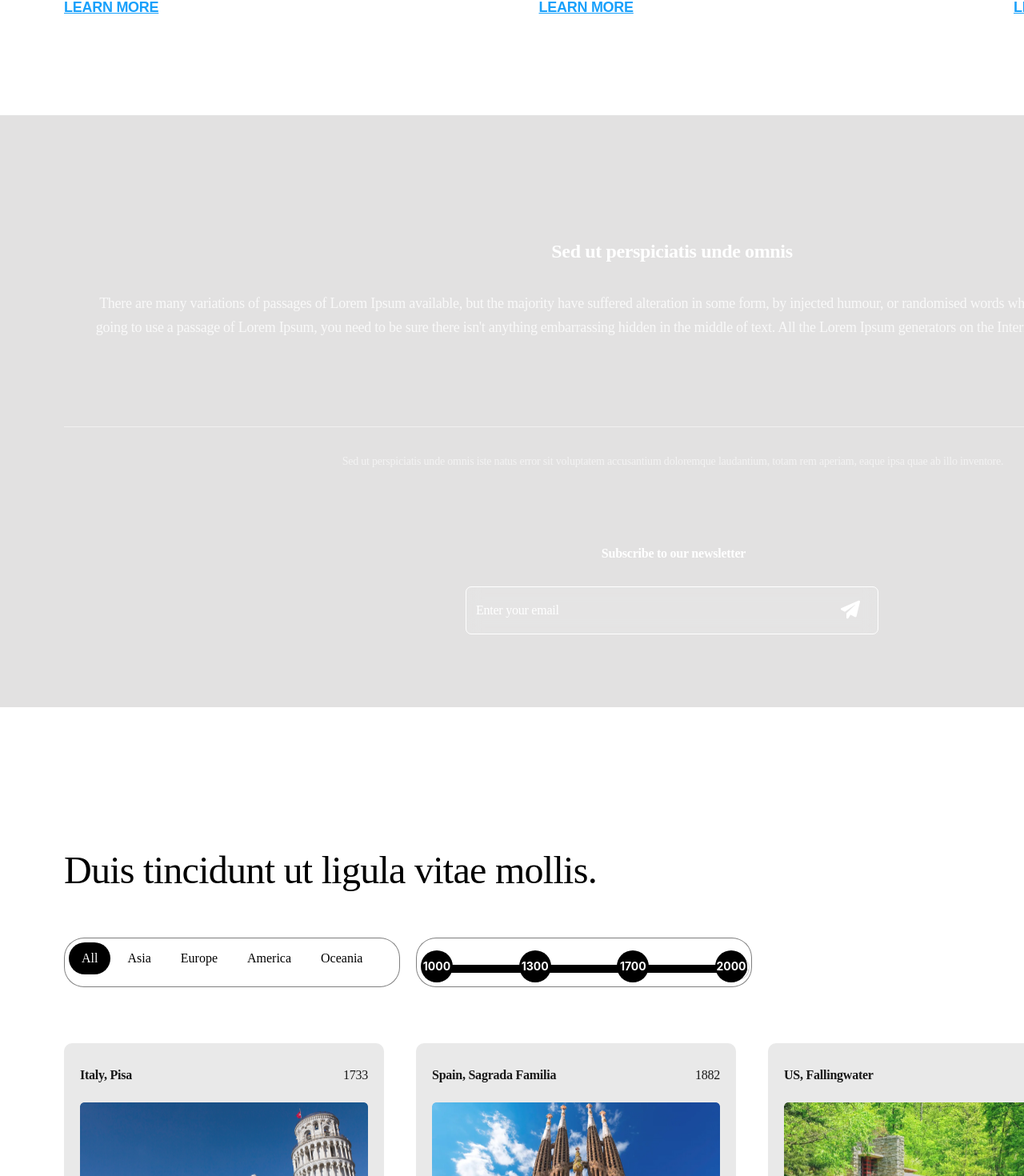
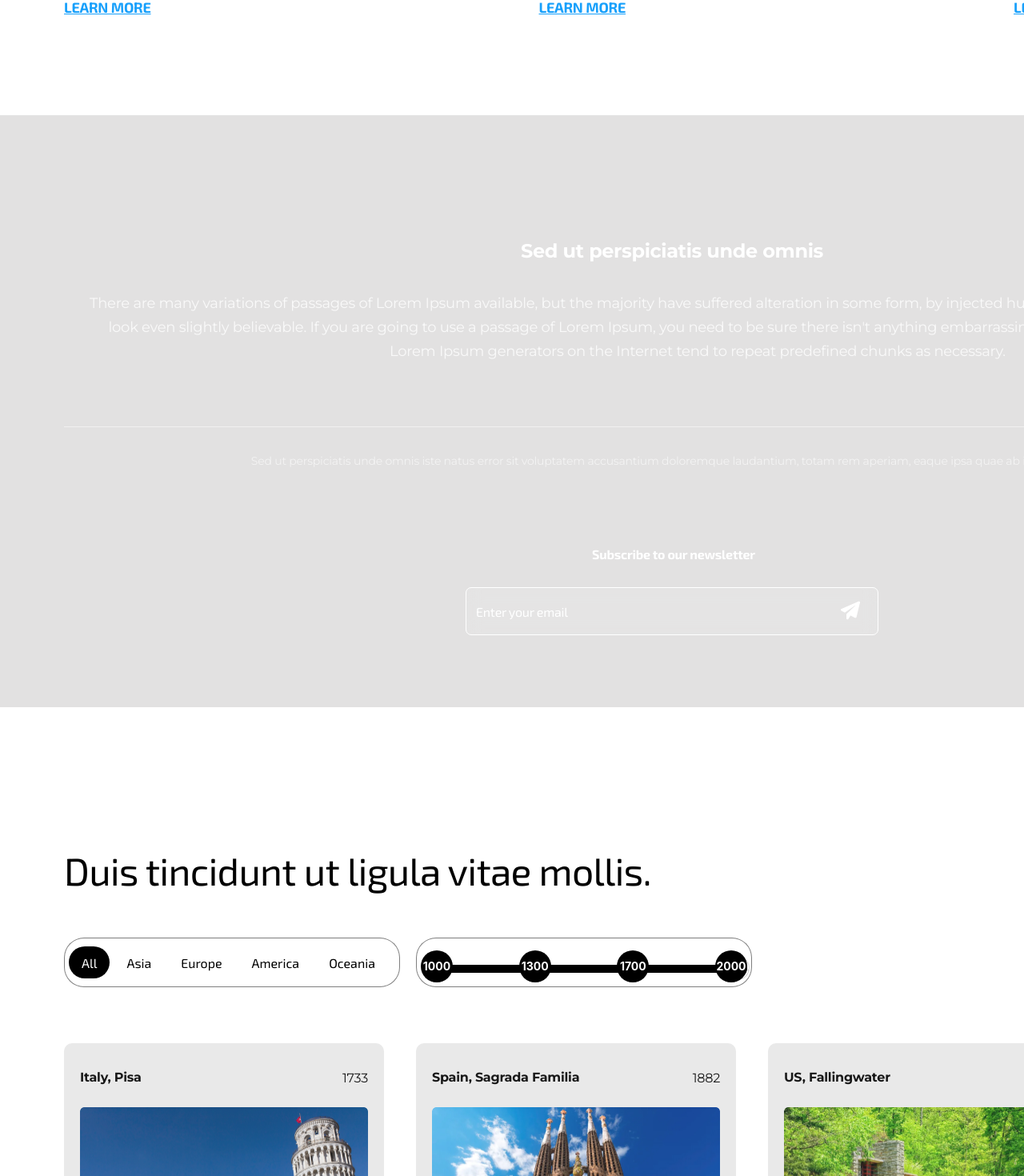
Before and after one commit to yeon-jae/dfluid_web, a React (Create React App) app in the folder dfluid-website/: page / in a window 1280 px wide. Shown: the part 672-2142 px from the top of the page at 80% size. Built offline with nearby package versions, Linux system fonts and the light colour scheme; no server answers.

Commit message:
feat: 글씨 font속성 추가 및 저

```diff
--- a/dfluid-website/src/App.js
+++ b/dfluid-website/src/App.js
@@ -1,4 +1,5 @@
 import './App.css';
+import './styles/font.css';
 import ProfileCardSection from './components/ProfileCardSection';
 import FullBleedSection from './components/FullBleedSection';
 import FilterSection from './components/FilterSection';
--- a/dfluid-website/src/components/FullBleedSection.jsx
+++ b/dfluid-website/src/components/FullBleedSection.jsx
@@ -12,8 +12,10 @@ function FullBleedSection() {
     const storedImg = localStorage.getItem("bgImg");
     const apiKey = process.env.REACT_APP_UNSPLASH_API_KEY;
 
+
+    //이미지 불러오기 + 고정된 이미지 사용
     if (storedImg) {
-      setBgImg(storedImg); // 저장된 이미지
+      setBgImg(storedImg);
     } else {
       const fetchImage = async () => {
         try {
@@ -25,7 +27,7 @@ function FullBleedSection() {
 
           const imgUrl = response.data?.urls?.regular;
           if (imgUrl) {
-            setBgImg(imgUrl); // 배경 이미지 상태 업데이트
+            setBgImg(imgUrl);
             localStorage.setItem("bgImg", imgUrl); // 로컬스토리지 저장
           }
         } catch (error) {
@@ -37,6 +39,7 @@ function FullBleedSection() {
     }
   }, []);
 
+  //구독- 이메일 유효성 검사
   const validateEmail = (email) => {
     const regex = /^[^\s@]+@[^\s@]+\.[^\s@]+$/;
     return regex.test(email);
--- a/dfluid-website/src/styles/FilterCard.css
+++ b/dfluid-website/src/styles/FilterCard.css
@@ -1,4 +1,4 @@
-/*개별 카드 부분   */
+/*세번째 섹션 - 필터링 카드 부분 */
 .card{
     width: 400px;
     height: auto;
@@ -17,12 +17,9 @@
 
 .card-header p{
     float: left;
-    font-family: Montserrat;
+    font-family: var(--font-montserrat);
     font-size: 16px;
     font-weight: bold;
-    font-stretch: normal;
-    font-style: normal;
-    line-height: normal;
     letter-spacing: -0.24px;
     text-align: left;
     color: #000;
@@ -30,11 +27,9 @@
 
 
 .year{
-font-family: Montserrat;
+    font-family:var(--font-montserrat);
     font-size: 16px;
     font-weight: normal;
-  font-stretch: normal;
-  font-style: normal;
     line-height: normal;
     letter-spacing: -0.24px;
     text-align: right;
@@ -52,6 +47,7 @@ font-family: Montserrat;
 
 /*카드 내용*/
 .card-content p{
+    font-family:var(--font-montserrat);
     font-size: 14px;
     display: -webkit-box;
     -webkit-line-clamp: 6;    /* 최대 3줄만 보여주기 */
--- a/dfluid-website/src/styles/FilterSection.css
+++ b/dfluid-website/src/styles/FilterSection.css
@@ -1,13 +1,13 @@
+/*세번째 섹션: 카드 필터링 부분*/
+
 .filter-section{
     padding: 120px 80px 0px 80px;
 }
 
 .filter-section p{
-    font-family: Exo2;
+    font-family:var(--font-exo);
     font-size: 48px;
     font-weight: normal;
-    font-stretch: normal;
-    font-style: normal;
     line-height: 1.5;
     letter-spacing: -0.72px;
     text-align: left;
@@ -35,9 +35,10 @@
 }
 
 .category-filter button {
+    margin-top: 5px;
     height: 40px;
     padding: 8px 16px;
-    font-family: Exo2;
+    font-family: var(--font-exo);
     font-size: 16px;
     border: none;
     border-radius: 25px;
@@ -52,7 +53,7 @@
 .category-filter button.active {
     height: 40px;
     padding: 8px 16px;
-    font-family: Exo2;
+    font-family: var(--font-exo);
     font-size: 16px;
     text-align: center;
     color:white;
--- a/dfluid-website/src/styles/FullBleedSection.css
+++ b/dfluid-website/src/styles/FullBleedSection.css
@@ -1,3 +1,5 @@
+/*두번째 섹션: 이미지, 구독 부분*/
+
 .bleed-section {
     width: 100%;
     height: 740px;
@@ -12,7 +14,7 @@
 }
 
 .bleed-Text h4{
-    font-family: Montserrat;
+    font-family: var(--font-montserrat);
     font-size: 24px;
     font-weight: bold;
     font-stretch: normal;
@@ -25,12 +27,12 @@
 }
 
 
-/*email있는 input태그 */
+
 .bleed-content{
     width: 1520px;
     height: 89px;
     margin: 23px 32px 80px;
-    font-family: Montserrat;
+    font-family:  var(--font-montserrat);
     font-size: 18px;
     font-weight: normal;
     font-stretch: normal;
@@ -38,31 +40,34 @@
     line-height: 1.67;
     letter-spacing: -0.27px;
     text-align: center;
-    color: rgba(255, 255, 255, 0.8);
+    color: #FFFFFF;
+    opacity: 80%;
 
 }
+
 
 /* 중간선 */
 .bleed-line{
     width: 1520px;
     height: 1px;
     margin: 32px 0;
-    background-color: rgba(255, 255, 255, 0.5);
+    background-color: #FFFFFF;
+    opacity: 50%;
 }
 
 .bleed-smallText{
     margin: 32px 0 0 2px;
-    font-family: Montserrat;
+    font-family: var(--font-montserrat);
     font-size: 14px;
     font-weight: normal;
-    font-stretch: normal;
-    font-style: normal;
     line-height: 1.57;
     letter-spacing: -0.21px;
     text-align: center;
     color: rgba(255, 255, 255, 0.6);
 }
 
+
+/*email있는 input태그 */
 .bleed-input {
     display: flex;
     justify-content: center;
@@ -71,14 +76,12 @@
     text-align: center;
     margin-top: 95px;
   }
+
 .bleed-input p{
     margin: 0 146px 16px 150px;
-    font-family: Exo2;
+    font-family: var(--font-exo);
     font-size: 16px;
     font-weight: bold;
-    font-stretch: normal;
-    font-style: normal;
-    line-height: normal;
     letter-spacing: -0.24px;
     text-align: center;
     color: #fff;
@@ -105,17 +108,13 @@
     width: 446px;
     height: 42px;
     margin: 0 8px 0 0;
-    font-family: Exo2;
+    font-family: var(--font-exo);
     font-size: 16px;
     font-weight: normal;
-    font-stretch: normal;
-    font-style: normal;
-    line-height: normal;
     letter-spacing: -0.24px;
     text-align: left;
     color: black;
 }
-
 
 .email-box input.email {
   background: transparent;
@@ -129,9 +128,6 @@
 .email-box img{
     background: transparent;
     border: none;
-}
-
-img{
     width: 32px;
     height: 32px;
     margin: 5px 0 5px 8px;
@@ -149,7 +145,6 @@ img{
 }
 
 
-
 /*이메일 유효성*/
 .email-box.valid {
     border: 2px solid #00C300;
@@ -162,6 +157,7 @@ img{
   .error-text {
     margin-top: 4px;
     color: #FF6633 !important;
-    font-size: 14px;
-    font-family: Exo2;
+    font-size: 16px;
+    font-family: var(--font-exo);
+    font-weight: 100;
   }
--- a/dfluid-website/src/styles/ProfileCard.css
+++ b/dfluid-website/src/styles/ProfileCard.css
@@ -1,4 +1,4 @@
-/* 프로필 섹션 부분 */
+/* 개별 프로필 카드 부분 */
 .profile-card {
     flex: 1;
     max-width: 493px;
@@ -22,7 +22,7 @@
 .profile-card h4 {
     width: 100%;
     margin: 40px 0 24px;
-    font-family: Montserrat, sans-serif;
+    font-family: var(--font-montserrat);
     font-size: 24px;
     font-weight: bold;
     line-height: 1.5;
@@ -35,7 +35,7 @@
 .profile-card p {
     width: 100%;
     margin: 24px 0;
-    font-family: Montserrat, sans-serif;
+    font-family: var(--font-montserrat);
     font-size: 18px;
     line-height: 1.67;
     letter-spacing: -0.27px;
@@ -48,7 +48,7 @@
     display: inline-block;
     width: auto;
     padding: 10px 0;
-    font-family: Exo2, sans-serif;
+    font-family: var(--font-exo);
     font-size: 18px;
     font-weight: bold;
     line-height: 1.67;
--- a/dfluid-website/src/styles/ProfileCardSection.css
+++ b/dfluid-website/src/styles/ProfileCardSection.css
@@ -1,13 +1,15 @@
+/*첫번째 섹션: 프로필 카드*/
 .header-section{
     width: 1680px;
     margin: 0 auto;
     padding: 0 80px;
 }
+
 .header-text{
     margin-top: 120px;
     margin-bottom:70px;
     white-space: pre-wrap;
-    font-family: 'Exo 2';
+    font-family:  var(--font-exo);
     font-style: normal;
     font-weight: 400;
     font-size: 48px;
--- /dev/null
+++ b/dfluid-website/src/styles/font.css
@@ -0,0 +1,6 @@
+@import url('https://fonts.googleapis.com/css2?family=Exo+2:ital,wght@0,100..900;1,100..900&family=Montserrat:ital,wght@0,100..900;1,100..900&display=swap');
+@import url('https://fonts.googleapis.com/css2?family=Montserrat:ital,wght@0,100..900;1,100..900&display=swap');
+:root {
+  --font-exo: 'Exo 2', sans-serif;
+  --font-montserrat: 'Montserrat', sans-serif;
+}
```
Lines whose indentation alone changed are shown as unchanged.
